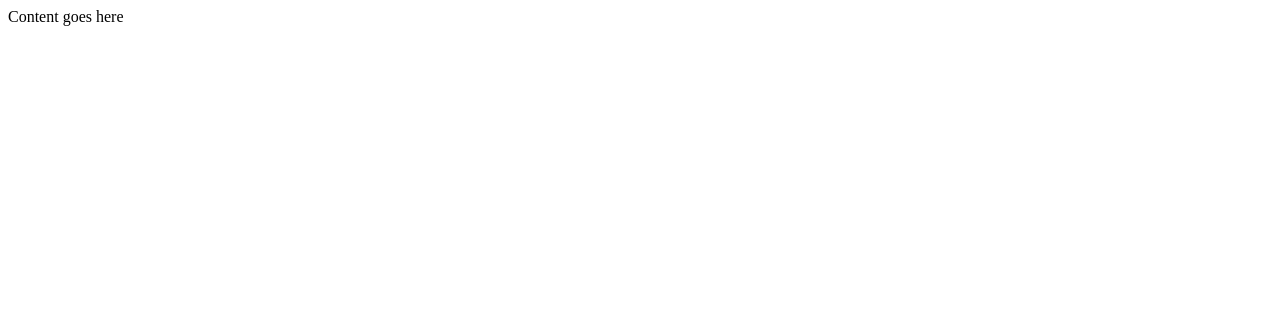
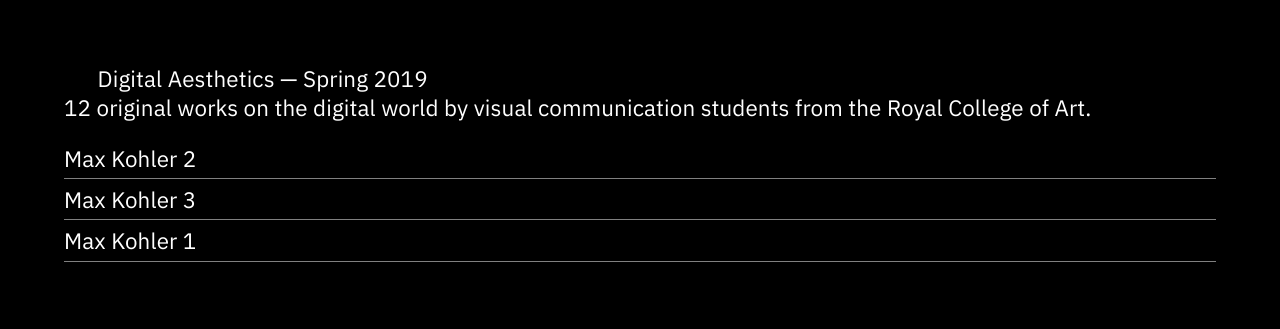
Before and after one commit to awesomephant/digitalaesthetics, a website: page index.html in a window 1280 px wide. Drawn offline with Linux system fonts and the light colour scheme.

Commit message:
Build out list view

```diff
--- a/index.html
+++ b/index.html
@@ -1,12 +1,109 @@
 <!DOCTYPE html>
 <html lang="en">
+
 <head>
     <meta charset="UTF-8">
     <meta name="viewport" content="width=device-width, initial-scale=1.0">
     <meta http-equiv="X-UA-Compatible" content="ie=edge">
     <title>DA 2019</title>
+    <link href="https://fonts.googleapis.com/css?family=IBM+Plex+Sans" rel="stylesheet">
+    <style>
+        * {
+            box-sizing: border-box;
+            margin: 0;
+            padding: 0;
+            font-size: 100%;
+            font-weight: 500;
+        }
+
+        body {
+            font-family: 'IBM Plex Sans';
+            background: black;
+            color: white;
+            font-size: 1.1rem;
+            letter-spacing: 0.005em;
+            padding: 5%;
+        }
+
+        h1 {
+            text-indent: 1.5em;
+        }
+
+        a {
+            color: inherit;
+            display: block;
+            text-decoration: none;
+            border-bottom: .1px solid gray;
+            padding-bottom: .25em;
+            padding-top: .25em;
+        }
+
+        .site-header {
+            margin-bottom: 1rem;
+        }
+        @media (min-width: 30rem){
+            body {
+                font-size: 1.4rem;
+            }
+        }
+    </style>
+    <script>
+    /**
+    * Shuffles array in place. ES6 version
+    * @param {Array} a items An array containing the items.
+    */
+    function shuffle(a) {
+        for (let i = a.length - 1; i > 0; i--) {
+            const j = Math.floor(Math.random() * (i + 1));
+                [a[i], a[j]] = [a[j], a[i]];
+            }
+            return a;
+    }
+
+    window.addEventListener('DOMContentLoaded', function () {
+
+        let people = [
+            {
+                name: 'Max Kohler 1',
+                url: '/max-kohler/'
+            },
+            {
+                name: 'Max Kohler 2',
+                url: '/max-kohler/'
+            },
+            {
+                name: 'Max Kohler 3',
+                url: '/max-kohler/'
+            }
+        ]
+
+        let container = document.querySelector('.people-list');
+
+        people = shuffle(people);
+
+        for (let i = 0; i < people.length; i++){
+            let p = people[i];
+            let el = document.createElement('a')
+            el.setAttribute('href', p.url)
+            el.innerText = p.name;
+
+            container.appendChild(el)
+        }
+
+
+    })
+    </script>
 </head>
+
 <body>
-    Content goes here
+    <header class="site-header">
+        <h1>
+            Digital Aesthetics — Spring 2019
+        </h1>
+        <p>12 original works on the digital world by visual communication students from the Royal College of Art.</p>
+    </header>
+    <nav class="people-list">
+    </nav>
 </body>
+
 </html>
```
Also changed, not shown: gruntfile.js (added, +17 -0 lines), max-kohler/index.html (added, +52 -0 lines), package.json (added, +11 -0 lines), 1 other file.
